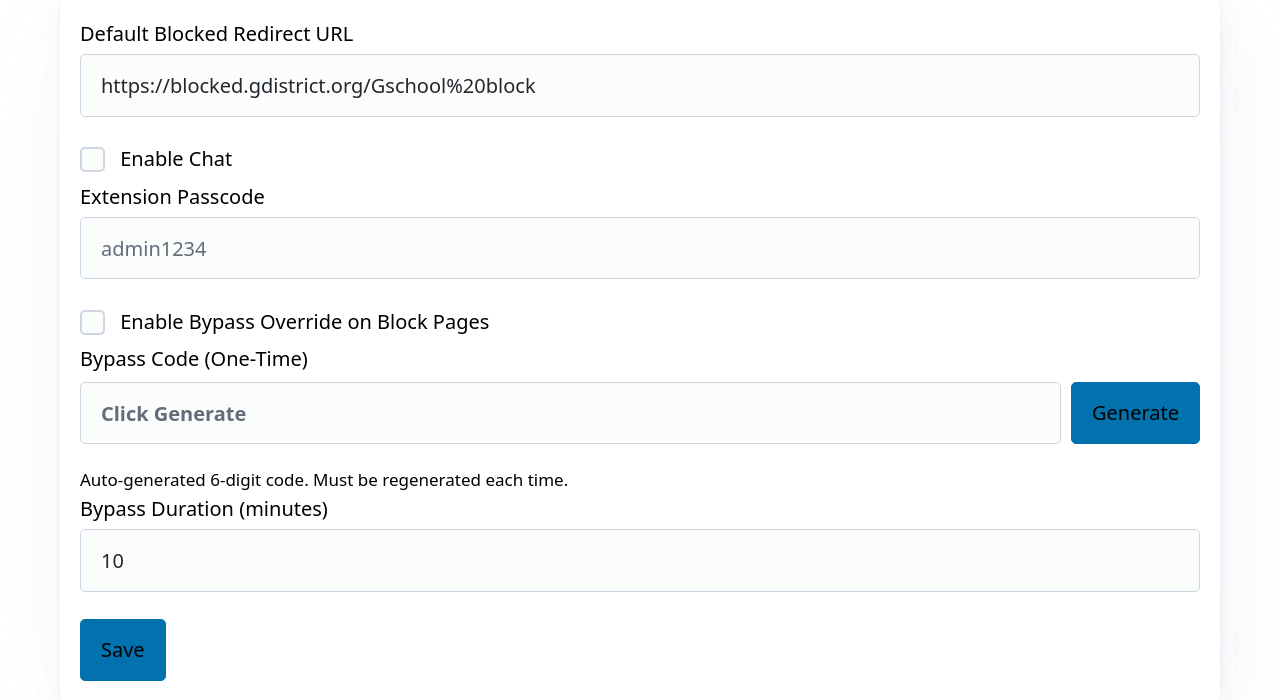
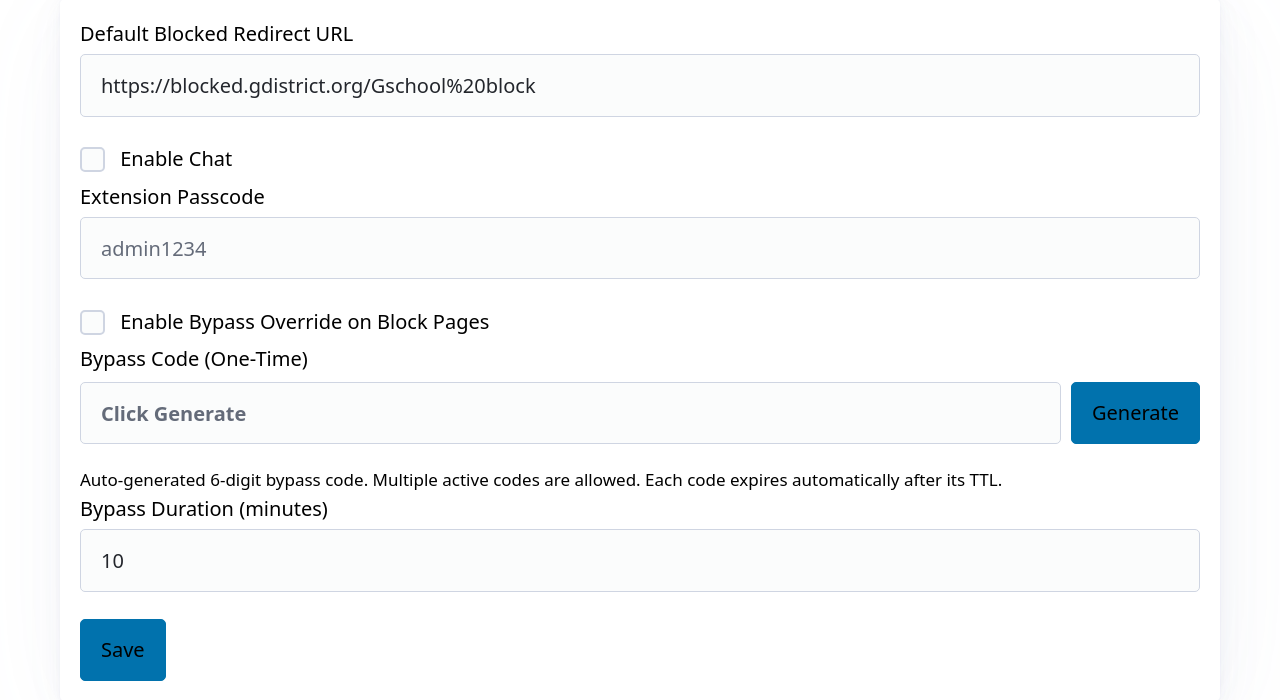
Before and after one commit to G-districts/AHAG, a Flask app: template templates/admin.html in a window 1280 px wide. Shown: the part 146-846 px from the top of the page. Run offline with Flask 3, Linux system fonts and the light colour scheme; the template is opened without the code that fills it, so the values that code supplies are empty; data comes from the database, SQL or seed files in the repository; some libraries are stand-ins or nearby versions.

Commit message:
Update admin.html

```diff
--- a/templates/admin.html
+++ b/templates/admin.html
@@ -86,7 +86,8 @@
   <button id="generateBypass" type="button">Generate</button>
 </div>
 <small class="mini">
-  Auto-generated 6-digit code. Must be regenerated each time.
+  Auto-generated 6-digit bypass code. Multiple active codes are allowed.
+  Each code expires automatically after its TTL.
 </small>
 
   <label>Bypass Duration (minutes)
@@ -328,14 +329,29 @@
 
 <script>
   // ============ Settings ============
+
+async function saveSettingsWithPasscode(passcodeValue) {
+  const body = {
+    blocked_redirect: document.getElementById('blocked').value,
+    chat_enabled: document.getElementById('chat').checked,
+    passcode: passcodeValue,
+    bypass_enabled: document.getElementById('bypassEnabled').checked
+  };
+
+  await fetch('/api/settings', {
+    method: 'POST',
+    headers: {'Content-Type':'application/json'},
+    body: JSON.stringify(body)
+  });
+}
+
   document.getElementById('save').onclick = async () => {
     const body = {
       blocked_redirect: document.getElementById('blocked').value,
       chat_enabled: document.getElementById('chat').checked,
       passcode: document.getElementById('passcode').value,
       bypass_enabled: document.getElementById('bypassEnabled').checked,
-      bypass_code: document.getElementById('bypassCode').value,
-      bypass_ttl_minutes: parseInt(document.getElementById('bypassTTL').value || '10', 10)
+
     };
     const r = await fetch('/api/settings', {
       method: 'POST',
@@ -679,27 +695,59 @@
     }
   }
 
-  // ============ One-Time Bypass Code ============
+ // ============ One-Time Bypass Code (MULTI + TTL) ============
 const bypassInput = document.getElementById('bypassCode');
 const genBypassBtn = document.getElementById('generateBypass');
+const ttlInput = document.getElementById('bypassTTL');
 
-function generateSixDigitCode() {
-  return Math.floor(100000 + Math.random() * 900000).toString();
-}
+genBypassBtn.onclick = async () => {
+  bypassInput.value = 'Generating…';
 
-genBypassBtn.onclick = () => {
-  const code = generateSixDigitCode();
+  const ttl = parseInt(ttlInput.value || '10', 10);
+  const passcodeField = document.getElementById('passcode');
 
-  // Show ONCE
-  bypassInput.value = code;
+  try {
+    const r = await fetch('/api/bypass/generate', {
+      method: 'POST',
+      headers: { 'Content-Type': 'application/json' },
+      body: JSON.stringify({ ttl_minutes: ttl })
+    });
 
-  // Auto-clear after 30 seconds (optional but recommended)
-  setTimeout(() => {
-    if (bypassInput.value === code) {
-      bypassInput.value = '';
-    }
-  }, 30000);
+    const j = await r.json();
+    if (!j.ok) throw new Error('generate failed');
+
+    // Show ONCE
+    bypassInput.value = j.code;
+
+    // 🔐 Auto-fill extension passcode
+    passcodeField.value = j.code;
+
+    // 💾 Persist it
+    await saveSettingsWithPasscode(j.code);
+
+    // ⏱ Auto-reset AFTER TTL expires
+    setTimeout(async () => {
+      if (passcodeField.value === j.code) {
+        passcodeField.value = '';
+        await saveSettingsWithPasscode('');
+      }
+    }, ttl * 60 * 1000);
+
+    // UI-only clear of bypass display (security)
+    setTimeout(() => {
+      if (bypassInput.value === j.code) {
+        bypassInput.value = '';
+      }
+    }, 30000);
+
+  } catch (e) {
+    console.error('Bypass generate error', e);
+    bypassInput.value = '';
+    alert('Failed to generate bypass code');
+  }
 };
+
+
 
   // ============ SIMPLE USER MANAGEMENT ============
   document.getElementById('saveUser').onclick = async ()=>{
```
